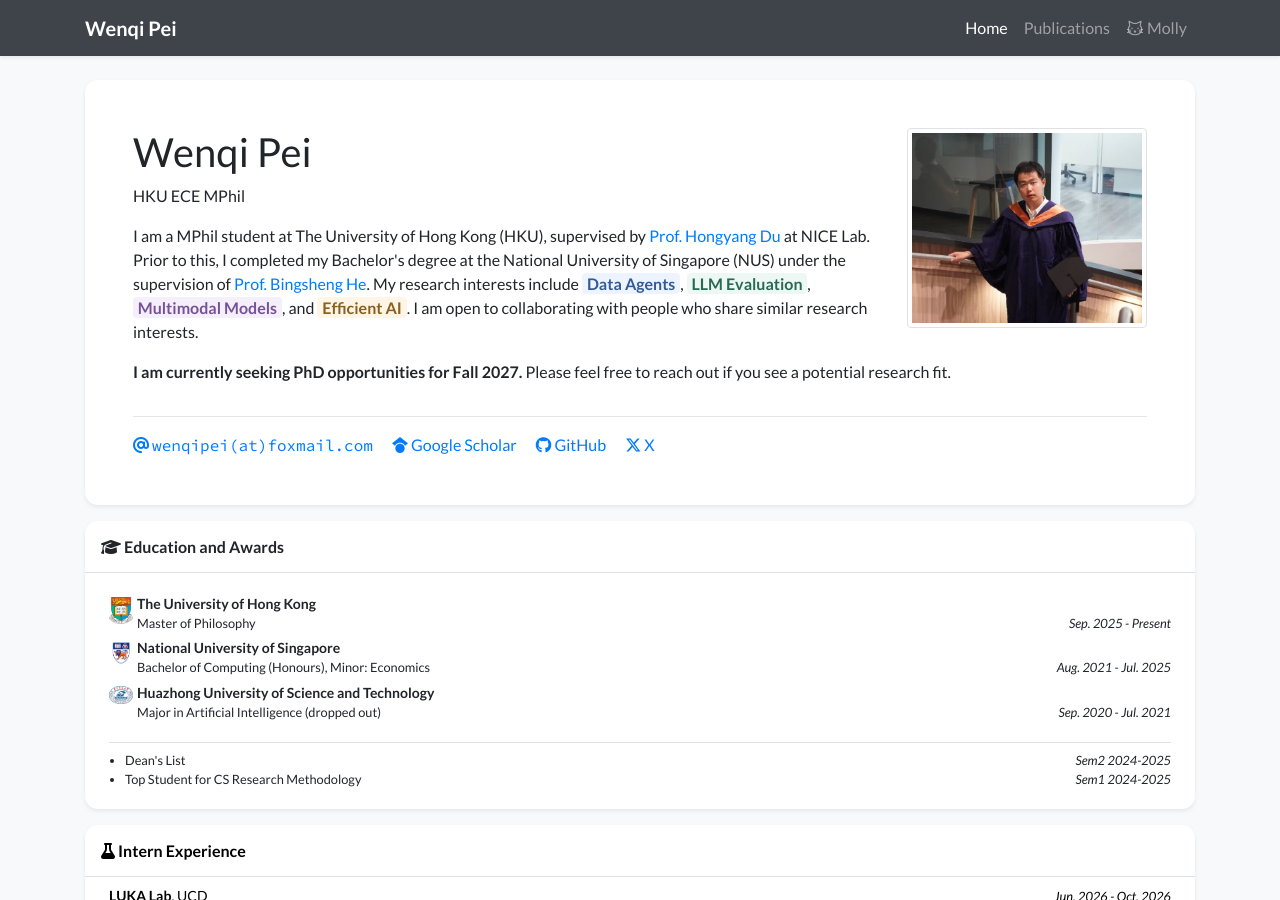
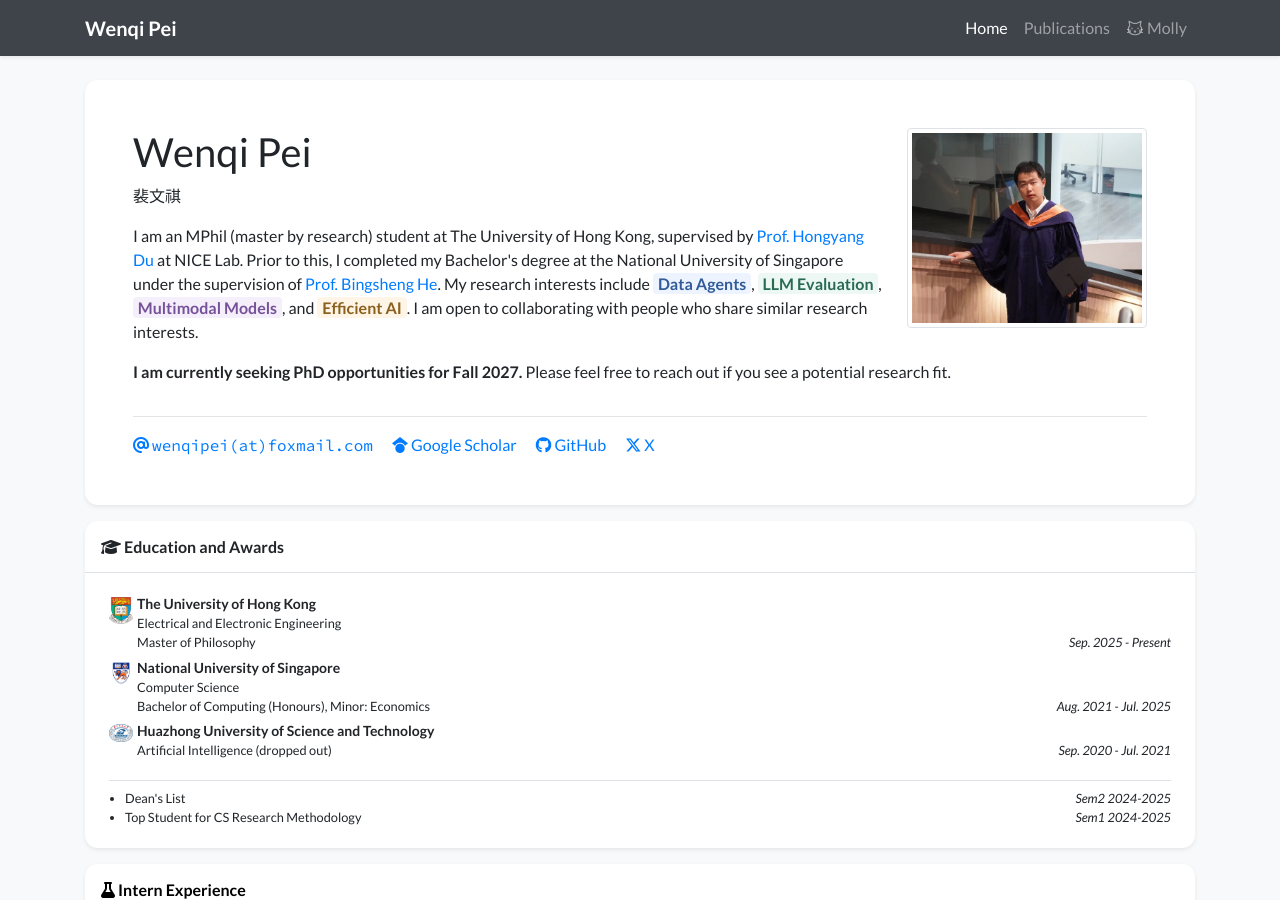
Before and after one commit to CedricPei/CedricPei.github.io, a Jekyll site: the page built from index.html, in a window 1280 px wide and 900 px high. Built offline with Jekyll 4.4.1, drawn with Linux system fonts in a browser that asks for light colours; nearby versions of some CDN libraries; a style sheet for code colours, icons or effects is not loaded.

Commit message:
Update profile name, MPhil description, and education fields

```diff
--- a/_data/profile.yml
+++ b/_data/profile.yml
@@ -3,7 +3,7 @@ secondary_name: ""
 navbar_name: "Wenqi Pei"
 
 positions:
-- name: HKU ECE MPhil
+- name: 裴文祺
 
 email: "wenqipei@foxmail.com"
 # cv_link: link-to-your-cv-file
@@ -19,7 +19,7 @@ twitter: WenqiPei
 short_bio_text_justify: false
 short_bio: >-
   <p>
-    I am a MPhil student at The University of Hong Kong (HKU), supervised by <a href="https://hongyangdu.github.io/" target="_blank">Prof. Hongyang Du</a> at NICE Lab. Prior to this, I completed my Bachelor's degree at the National University of Singapore (NUS) under the supervision of <a href="https://www.comp.nus.edu.sg/~hebs/" target="_blank">Prof. Bingsheng He</a>. My research interests include <span class="research-interest publication-tag--data-agent">Data Agents</span>, <span class="research-interest publication-tag--evaluation">LLM Evaluation</span>, <span class="research-interest publication-tag--multimodal">Multimodal Models</span>, and <span class="research-interest publication-tag--efficient">Efficient AI</span>. I am open to collaborating with people who share similar research interests.
+    I am an MPhil (master by research) student at The University of Hong Kong, supervised by <a href="https://hongyangdu.github.io/" target="_blank">Prof. Hongyang Du</a> at NICE Lab. Prior to this, I completed my Bachelor's degree at the National University of Singapore under the supervision of <a href="https://www.comp.nus.edu.sg/~hebs/" target="_blank">Prof. Bingsheng He</a>. My research interests include <span class="research-interest publication-tag--data-agent">Data Agents</span>, <span class="research-interest publication-tag--evaluation">LLM Evaluation</span>, <span class="research-interest publication-tag--multimodal">Multimodal Models</span>, and <span class="research-interest publication-tag--efficient">Efficient AI</span>. I am open to collaborating with people who share similar research interests.
   </p>
   <p>
     <strong>I am currently seeking PhD opportunities for Fall 2027.</strong> Please feel free to reach out if you see a potential research fit.
@@ -32,16 +32,18 @@ portrait_url: /assets/images/photos/portrait.JPG
 education:
 - name: The University of Hong Kong
   logo: /assets/images/badges/HKU_red.png
+  dept: Electrical and Electronic Engineering
   position: Master of Philosophy
   date: Sep. 2025 - Present
 - name: National University of Singapore
   logo: /assets/images/badges/NUS_red.png
+  dept: Computer Science
   position: >-
     Bachelor of Computing (Honours), Minor: Economics
   date: Aug. 2021 - Jul. 2025
 - name: Huazhong University of Science and Technology
   logo: /assets/images/badges/HUST.png # https://vi.hust.edu.cn/imgs/jc_icon1.png
-  position: Major in Artificial Intelligence (dropped out)
+  position: Artificial Intelligence (dropped out)
   date: Sep. 2020 - Jul. 2021
 
 research_experience:
```
